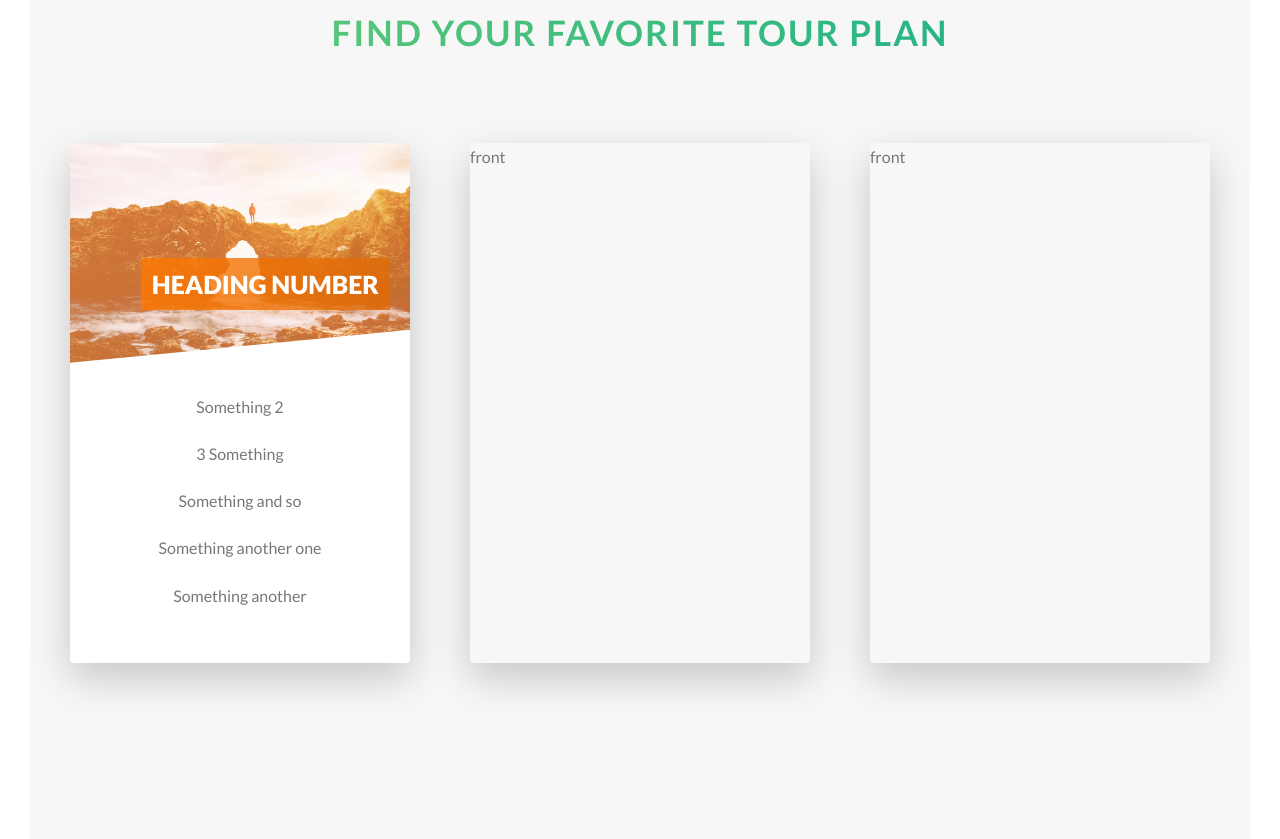
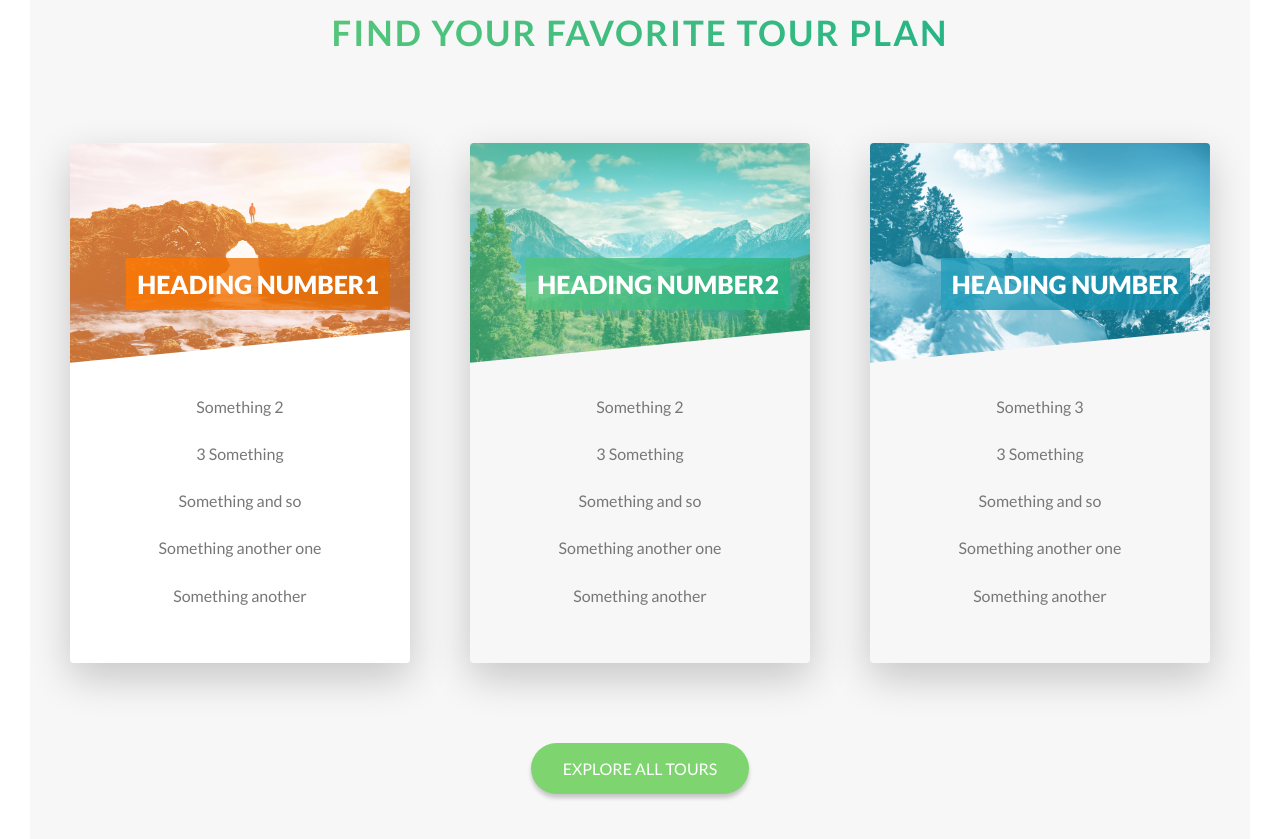
Before and after one commit to pejhvaman/naturalist, a website: page index.html in a window 1280 px wide. Shown: the part 2459-3298 px from the top of the page. Drawn offline with Linux system fonts and the light colour scheme.

Commit message:
Added: back side of rotating cards and finishing tours section

```diff
--- a/index.html
+++ b/index.html
@@ -137,7 +137,7 @@
                 <div class="card__picture card__picture--1">&nbsp;</div>
                 <h4 class="card__heading">
                   <span class="card__heading--span card__heading--span-1"
-                    >Heading Number</span
+                    >Heading Number1</span
                   >
                 </h4>
                 <div class="card__details">
@@ -151,22 +151,79 @@
                 </div>
               </div>
               <div class="card__side card__side--back card__side--back-1">
-                back
+                <div class="card__price-box">
+                  <div class="card__price-box--only">only</div>
+                  <div class="card__price-box--value">$345</div>
+                  <div class="card__cta">
+                    <a href="#" class="btn btn--light">Book now!</a>
+                  </div>
+                </div>
               </div>
             </div>
           </div>
           <div class="col-1-of-3">
             <div class="card">
-              <div class="card__side card__side--front">front</div>
-              <div class="card__side card__side--back">back</div>
+              <div class="card__side card__side--front card__side--front-2">
+                <div class="card__picture card__picture--2">&nbsp;</div>
+                <h4 class="card__heading">
+                  <span class="card__heading--span card__heading--span-2"
+                    >Heading Number2</span
+                  >
+                </h4>
+                <div class="card__details">
+                  <ul>
+                    <li>Something 2</li>
+                    <li>3 Something</li>
+                    <li>Something and so</li>
+                    <li>Something another one</li>
+                    <li>Something another</li>
+                  </ul>
+                </div>
+              </div>
+              <div class="card__side card__side--back card__side--back-2">
+                <div class="card__price-box">
+                  <div class="card__price-box--only">only</div>
+                  <div class="card__price-box--value">$345</div>
+                  <div class="card__cta">
+                    <a href="#" class="btn btn--light">Book now!</a>
+                  </div>
+                </div>
+              </div>
             </div>
           </div>
           <div class="col-1-of-3">
             <div class="card">
-              <div class="card__side card__side--front">front</div>
-              <div class="card__side card__side--back">back</div>
+              <div class="card__side card__side--front card__side--front-3">
+                <div class="card__picture card__picture--3">&nbsp;</div>
+                <h4 class="card__heading">
+                  <span class="card__heading--span card__heading--span-3"
+                    >Heading Number</span
+                  >
+                </h4>
+                <div class="card__details">
+                  <ul>
+                    <li>Something 3</li>
+                    <li>3 Something</li>
+                    <li>Something and so</li>
+                    <li>Something another one</li>
+                    <li>Something another</li>
+                  </ul>
+                </div>
+              </div>
+              <div class="card__side card__side--back card__side--back-3">
+                <div class="card__price-box">
+                  <div class="card__price-box--only">only</div>
+                  <div class="card__price-box--value">$345</div>
+                  <div class="card__cta">
+                    <a href="#" class="btn btn--light">Book now!</a>
+                  </div>
+                </div>
+              </div>
             </div>
           </div>
+        </div>
+        <div class="u-text-center u-margin-top-huge">
+          <a href="#" class="btn btn--primary">Explore all tours</a>
         </div>
       </section>
     </main>
--- a/sass/abstracts/_variables.scss
+++ b/sass/abstracts/_variables.scss
@@ -5,6 +5,7 @@ $color-primary-dark: #28b485;
 
 $color-secondary-ligth: #ff7800;
 $color-secondary-dark: #df6b06;
+
 $color-tertiary-light: #219ebc;
 $color-tertiary-dark: #0d87a5;
 
--- a/sass/components/_button.scss
+++ b/sass/components/_button.scss
@@ -1,7 +1,6 @@
 .btn {
   &:link,
   &:visited {
-    color: $color-gray;
     text-decoration: none;
     text-transform: uppercase;
     display: inline-block;
@@ -27,9 +26,17 @@
   }
 
   &--light {
+    color: $color-gray;
     background-color: $color-light;
     &::after {
       background-color: $color-light;
+    }
+  }
+  &--primary {
+    background-color: $color-primary;
+    color: $color-light;
+    &::after {
+      background-color: $color-primary;
     }
   }
 
--- a/sass/components/_card.scss
+++ b/sass/components/_card.scss
@@ -31,6 +31,20 @@
           rgba($color-secondary-dark, 0.8)
         );
       }
+      &-2 {
+        background-image: linear-gradient(
+          to right bottom,
+          rgba($color-primary-light, 0.8),
+          rgba($color-primary-dark, 0.8)
+        );
+      }
+      &-3 {
+        background-image: linear-gradient(
+          to right bottom,
+          rgba($color-tertiary-light, 0.8),
+          rgba($color-tertiary-dark, 0.8)
+        );
+      }
     }
   }
 
@@ -55,6 +69,22 @@
           rgba($color-secondary-dark, 0.8)
         );
     }
+    &--2 {
+      background-image: url("../img/nat-6.jpg"),
+        linear-gradient(
+          to right bottom,
+          rgba($color-primary-light, 0.8),
+          rgba($color-primary-dark, 0.8)
+        );
+    }
+    &--3 {
+      background-image: url("../img/nat-7.jpg"),
+        linear-gradient(
+          to right bottom,
+          rgba($color-tertiary-light, 0.8),
+          rgba($color-tertiary-dark, 0.8)
+        );
+    }
   }
 
   &__heading {
@@ -77,6 +107,20 @@
           rgba($color-secondary-dark, 0.8)
         );
       }
+      &-2 {
+        background-image: linear-gradient(
+          to right,
+          rgba($color-primary-light, 0.8),
+          rgba($color-primary-dark, 0.8)
+        );
+      }
+      &-3 {
+        background-image: linear-gradient(
+          to right,
+          rgba($color-tertiary-light, 0.8),
+          rgba($color-tertiary-dark, 0.8)
+        );
+      }
     }
   }
 
@@ -94,4 +138,25 @@
       }
     }
   }
+
+  &__price-box {
+    position: absolute;
+    top: 50%;
+    left: 50%;
+    transform: translate(-50%, -50%);
+    text-align: center;
+    color: $color-light;
+    width: 80%;
+    &--only {
+      font-size: 1.4rem;
+      text-transform: uppercase;
+      margin-bottom: 2rem;
+    }
+
+    &--value {
+      font-size: 5rem;
+      text-transform: uppercase;
+      margin-bottom: 6rem;
+    }
+  }
 }
--- a/sass/pages/_home.scss
+++ b/sass/pages/_home.scss
@@ -22,7 +22,7 @@
 }
 
 .section-tours {
-  padding: 25rem 0;
+  padding: 25rem 0 15rem 0;
   background-color: $color-gray-light;
   margin-top: -15vh;
 }
```
Also changed, not shown: css/style.css, 1 other file.
